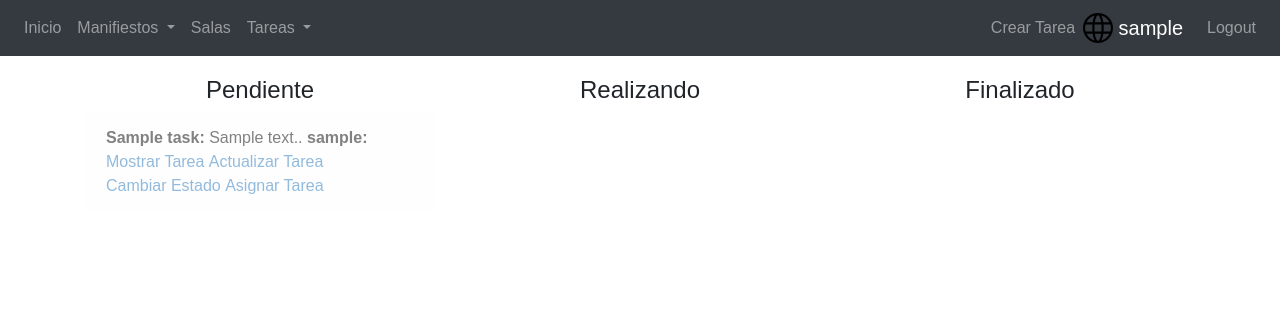
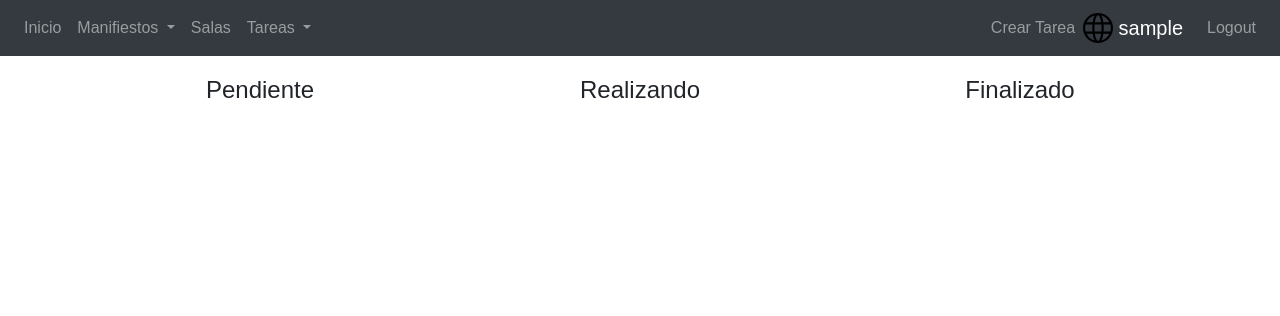
Before and after one commit to elskater98/Joint-Project, a Django app: page /application/tareas/mantenimiento in a window 1280 px wide. Shown: the top 316 px of the page. Run offline with Django 3.2, Linux system fonts and the light colour scheme; a user stored in the database is signed in; tables that the repository leaves empty hold one stand-in row (values such as "Sample post"); some libraries are stand-ins or nearby versions.

Commit message:
Ocultar Tarea DONE

```diff
--- a/JointProject/application/forms.py
+++ b/JointProject/application/forms.py
@@ -5,4 +5,4 @@ from application.models import Task
 class TaskForm(ModelForm):
     class Meta:
         model = Task
-        exclude=('assigned',)
+        exclude=('assigned','ocultar',)
--- a/JointProject/application/models.py
+++ b/JointProject/application/models.py
@@ -75,6 +75,7 @@ class Room (models.Model):
     largo = models.IntegerField()
     espacio_Total = models.IntegerField()
     espacio_Ocupado = models.IntegerField()
+    desponible = models.BooleanField(default=True)
 
 
     def __str__(self):
@@ -133,6 +134,8 @@ class Task(models.Model):
     title = models.CharField(max_length=32)
     description = models.TextField(max_length=256)
 
+    ocultar = models.BooleanField(default=False)
+
     def __str__(self):
         return '%s ~ %s'%(self.title,self.status)
 
--- a/JointProject/application/urls.py
+++ b/JointProject/application/urls.py
@@ -34,6 +34,7 @@ urlpatterns+=[
     path('tarea/update_all/<int:pk>', UpdateTaskAll.as_view(), name='task_update_all'),
     path('tarea/update_status/<int:pk>', UpdateTaskStatus.as_view(), name='task_update_status'),
     path('tarea/update_assigned/<int:pk>', UpdateAssignedTask.as_view(), name='task_update_assigned'),
+    path('tarea/update_finish/<int:pk>', UpdateTasktoFinish.as_view(), name='task_update_finish'),
 
     #DELETE
     path('tarea/delete_task/<int:pk>', DeleteTask.as_view(), name='task_delete'),
--- a/JointProject/application/views.py
+++ b/JointProject/application/views.py
@@ -93,9 +93,9 @@ def tareas_mantenimiento(request):
     role_class = UserProfile.objects.filter(user=logged_user)
 
     if role_class.get().role == 'gestorsala' or role_class.get().role == 'mantenimiento' or role_class.get().role == 'admin':
-        tasks_p = Task.objects.filter(status__contains='P').filter(t_status__contains='M')
-        tasks_r = Task.objects.filter(status__contains='R').filter(t_status__contains='M')
-        tasks_f = Task.objects.filter(status__contains='F').filter(t_status__contains='M')
+        tasks_p = Task.objects.filter(status__contains='P').filter(t_status__contains='M').filter(ocultar='False')
+        tasks_r = Task.objects.filter(status__contains='R').filter(t_status__contains='M').filter(ocultar='False')
+        tasks_f = Task.objects.filter(status__contains='F').filter(t_status__contains='M').filter(ocultar='False')
         return render(request, 'GestorSala/tareas.html', context={'role_class':role_class.get(), 'tareas_p':tasks_p, 'tareas_r':tasks_r, 'tareas_f':tasks_f})
     else:
         raise PermissionDenied
@@ -106,9 +106,9 @@ def tareas_operarios(request):
     role_class = UserProfile.objects.filter(user=logged_user)
 
     if role_class.get().role == 'gestorsala' or role_class.get().role == 'operario' or role_class.get().role == 'admin':
-        tasks_p = Task.objects.filter(status__contains='P').filter(t_status__contains='O')
-        tasks_r = Task.objects.filter(status__contains='R').filter(t_status__contains='O')
-        tasks_f = Task.objects.filter(status__contains='F').filter(t_status__contains='O')
+        tasks_p = Task.objects.filter(status__contains='P').filter(t_status__contains='O').filter(ocultar='False')
+        tasks_r = Task.objects.filter(status__contains='R').filter(t_status__contains='O').filter(ocultar='False')
+        tasks_f = Task.objects.filter(status__contains='F').filter(t_status__contains='O').filter(ocultar='False')
         return render(request, 'GestorSala/tareas.html', context={'role_class':role_class.get(), 'tareas_p':tasks_p, 'tareas_r':tasks_r, 'tareas_f':tasks_f})
     else:
         raise PermissionDenied
@@ -201,6 +201,20 @@ class UpdateTaskStatus(LoginRequiredMixin, UpdateView):
         else:
             raise PermissionDenied
 
+class UpdateTasktoFinish(LoginRequiredMixin, UpdateView):
+    template_name = 'update/update_task.html'
+    model = Task
+    success_url = '/application/' # segons el tipus de taska Operario o manteniment redireccionar al seu propi
+
+    fields = ['ocultar']
+
+    def dispatch(self, request, *args, **kwargs):
+        """Solo puede hacer uso de la clase aquellos usuarios con un rol disponible"""
+        role = self.request.user.profile.role
+        if role == 'admin' or role == 'gestorsala' or role == 'operario' or role == 'mantenimiento':
+            return super(UpdateTasktoFinish, self).dispatch(request, *args, **kwargs)
+        else:
+            raise PermissionDenied
 
 class DeleteTask(LoginRequiredMixin,DeleteView):
     template_name = 'delete/delete_task.html'
--- a/JointProject/templates/GestorSala/tareas.html
+++ b/JointProject/templates/GestorSala/tareas.html
@@ -98,7 +98,7 @@
                             <a href="{% url 'task_detail' tarea_f.pk %}">Mostrar Tarea</a>
                             {% if role_class.role == 'gestorsala' or role_class.role == 'admin' %}
                                 <a href="{% url 'task_update_all' tarea_f.pk %}">Actualizar Tarea</a>
-                                <a href="{% url 'task_delete' tarea_f.pk %}">Eliminar</a>
+                                <a href="{% url 'task_update_finish' tarea_f.pk %}">Eliminar</a>
                             {% endif %}
                              <a href="{% url 'task_update_status' tarea_f.pk %}">Cambiar Estado</a>
                             <a href="{% url 'task_update_assigned' tarea_f.pk %}">Asignar Tarea</a>
@@ -111,7 +111,7 @@
                             <a href="{% url 'task_detail' tarea_f.pk %}">Mostrar Tarea</a>
                             {% if role_class.role == 'gestorsala' or role_class.role == 'admin' %}
                                 <a href="{% url 'task_update_all' tarea_f.pk %}">Actualizar Tarea</a>
-                                <a href="{% url 'task_delete' tarea_f.pk %}">Eliminar</a>
+                                <a href="{% url 'task_update_finish' tarea_f.pk %}">Eliminar</a>
                             {% endif %}
                              <a href="{% url 'task_update_status' tarea_f.pk %}">Cambiar Estado</a>
                             <a href="{% url 'task_update_assigned' tarea_f.pk %}">Asignar Tarea</a>
@@ -124,7 +124,7 @@
                             <a href="{% url 'task_detail' tarea_f.pk %}">Mostrar Tarea</a>
                             {% if role_class.role == 'gestorsala' or role_class.role == 'admin' %}
                                 <a href="{% url 'task_update_all' tarea_f.pk %}">Actualizar Tarea</a>
-                                <a href="{% url 'task_delete' tarea_f.pk %}">Eliminar</a>
+                                <a href="{% url 'task_update_finish' tarea_f.pk %}">Eliminar</a>
                             {% endif %}
                              <a href="{% url 'task_update_status' tarea_f.pk %}">Cambiar Estado</a>
                             <a href="{% url 'task_update_assigned' tarea_f.pk %}">Asignar Tarea</a>
```
Also changed, not shown: JointProject/application/migrations/0002_auto_20190515_1037.py (added).
